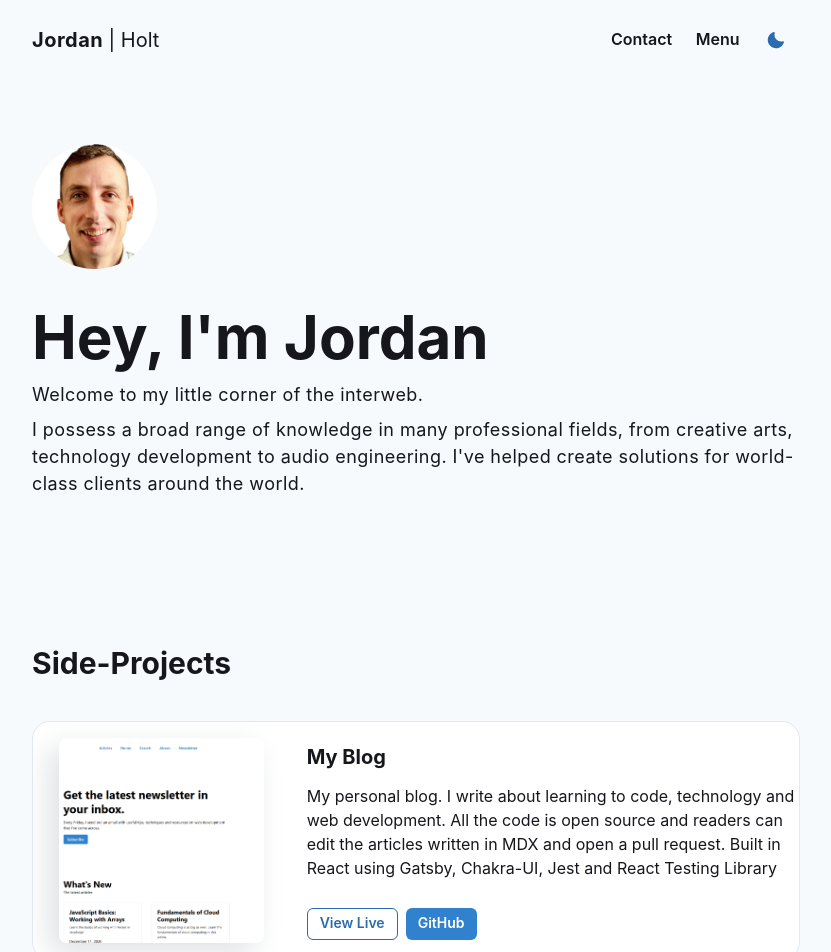
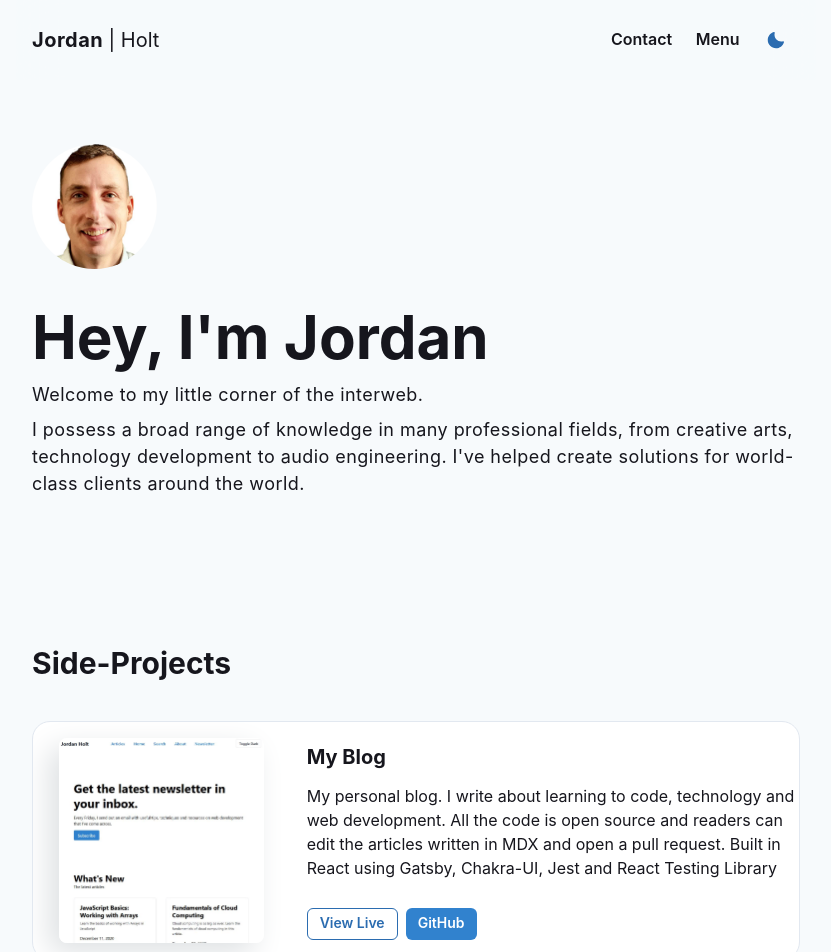
Before and after one commit to jordanholtdev/jordan-holt-dev, a Next.js app: page / in a window 1280 px wide. Shown: the top 952 px of the page, without its empty margins (224-1055 px from the left). Built offline with nearby package versions, Linux system fonts and the light colour scheme.

Commit message:
fixed blog image

```diff
--- a/src/components/Projects/Projects.js
+++ b/src/components/Projects/Projects.js
@@ -9,7 +9,7 @@ export const Projects = () => {
       </Heading>
       <SimpleGrid columns={[1]} spacing={10}>
         <ProjectCard
-          imageUrl={'/static/images/Blog-Capture.png'}
+          imageUrl={'/static/images/Blog-Capture.jpg'}
           name={'My Blog'}
           description={
             'My personal blog. I write about learning to code, technology and web development. All the code is open source and readers can edit the articles written in MDX and open a pull request. Built in React using Gatsby, Chakra-UI, Jest and React Testing Library   '
```
Also changed, not shown: public/static/images/Blog-Capture.PNG (deleted), public/static/images/blog-capture.jpg (added).
